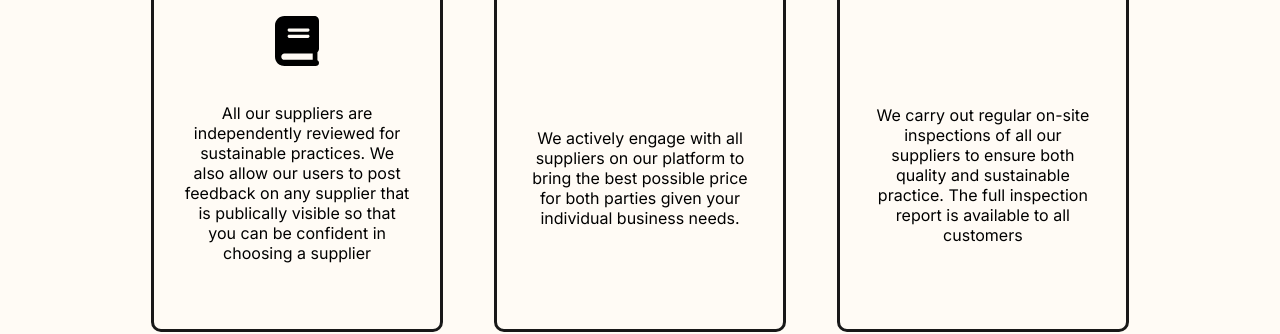
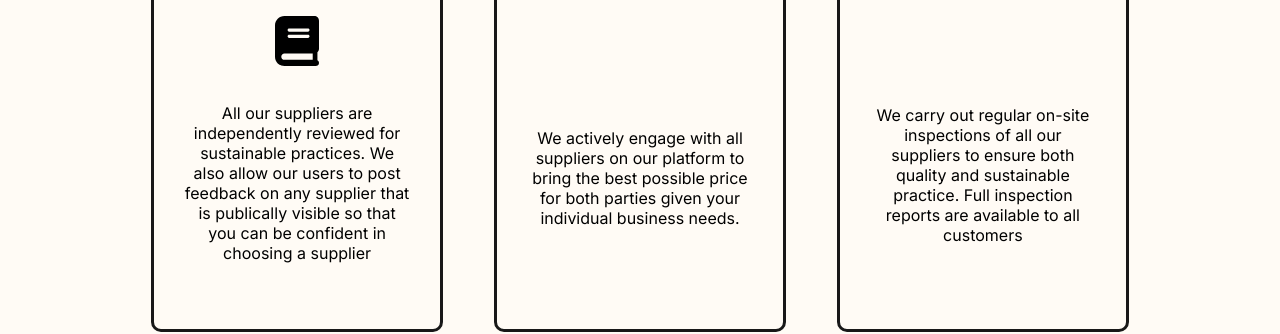
Before and after one commit to maxwjoe/Crystal, a plain HTML site: page index.html in a window 1280 px wide. Shown: the part 1968-2302 px from the top of the page. Drawn offline with Linux system fonts and the light colour scheme.

```diff
--- a/index.html
+++ b/index.html
@@ -114,7 +114,7 @@
                     <div class="feature-panel">
                         <h2>On-Site Inspections</h2>
                         <img src="./resources/magnifying-glass-location-solid.svg" alt="">
-                        <p>We carry out regular on-site inspections of all our suppliers to ensure both quality and sustainable practice. The full inspection report is available to all customers</p>
+                        <p>We carry out regular on-site inspections of all our suppliers to ensure both quality and sustainable practice. Full inspection reports are available to all customers</p>
                     </div>
 
                 </div>
```
Also changed, not shown: resources/app.png.
